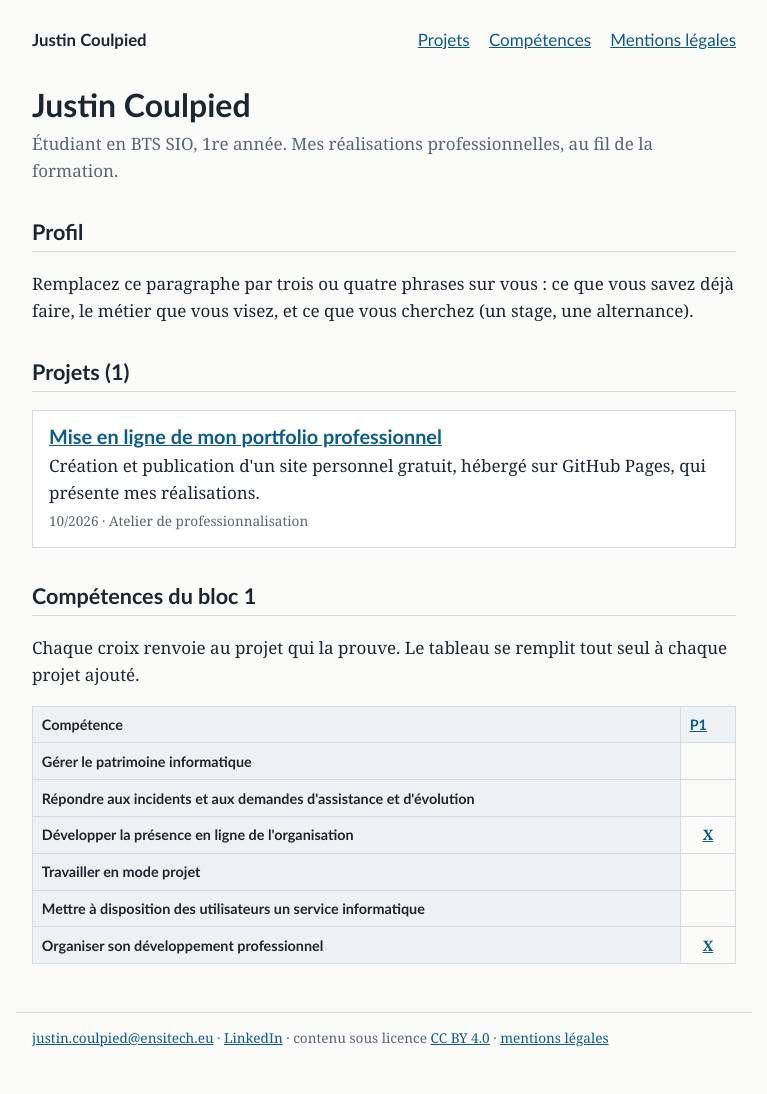
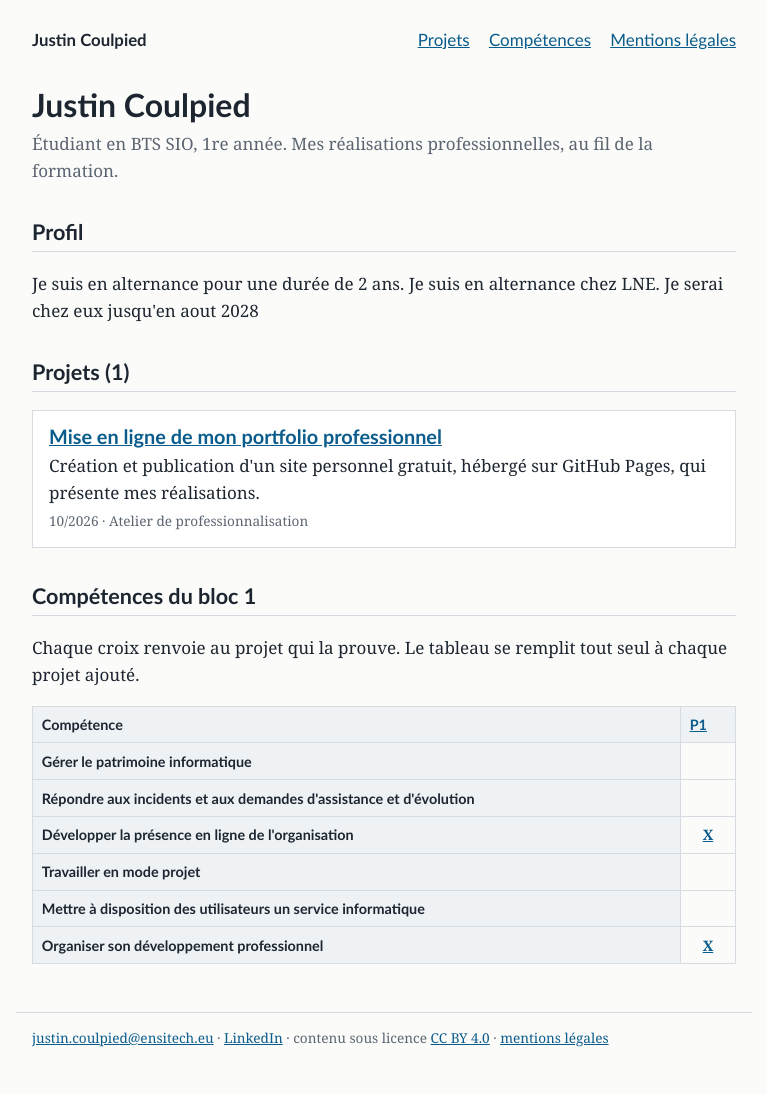
Before and after one commit to Justin64752/portfolio, a Jekyll site: the page built from index.html, in a window 1280 px wide. Shown: the whole page, without its empty margins (256-1023 px from the left). Built offline with Jekyll 4.4.1, drawn with Linux system fonts in a browser that asks for light colours.

Commit message:
Modify profile paragraph with current internship details
Updated personal description in the profile section.

```diff
--- a/index.html
+++ b/index.html
@@ -5,7 +5,7 @@ layout: default
 <p class="sous-titre">{{ site.description }}</p>
 
 <h2>Profil</h2>
-<p>Remplacez ce paragraphe par trois ou quatre phrases sur vous : ce que vous savez déjà faire, le métier que vous visez, et ce que vous cherchez (un stage, une alternance).</p>
+<p>Je suis en alternance pour une durée de 2 ans. Je suis en alternance chez LNE. Je serai chez eux jusqu'en aout 2028</p>
 
 {% assign projets = site.projets | sort: "date" | reverse %}
 
```
